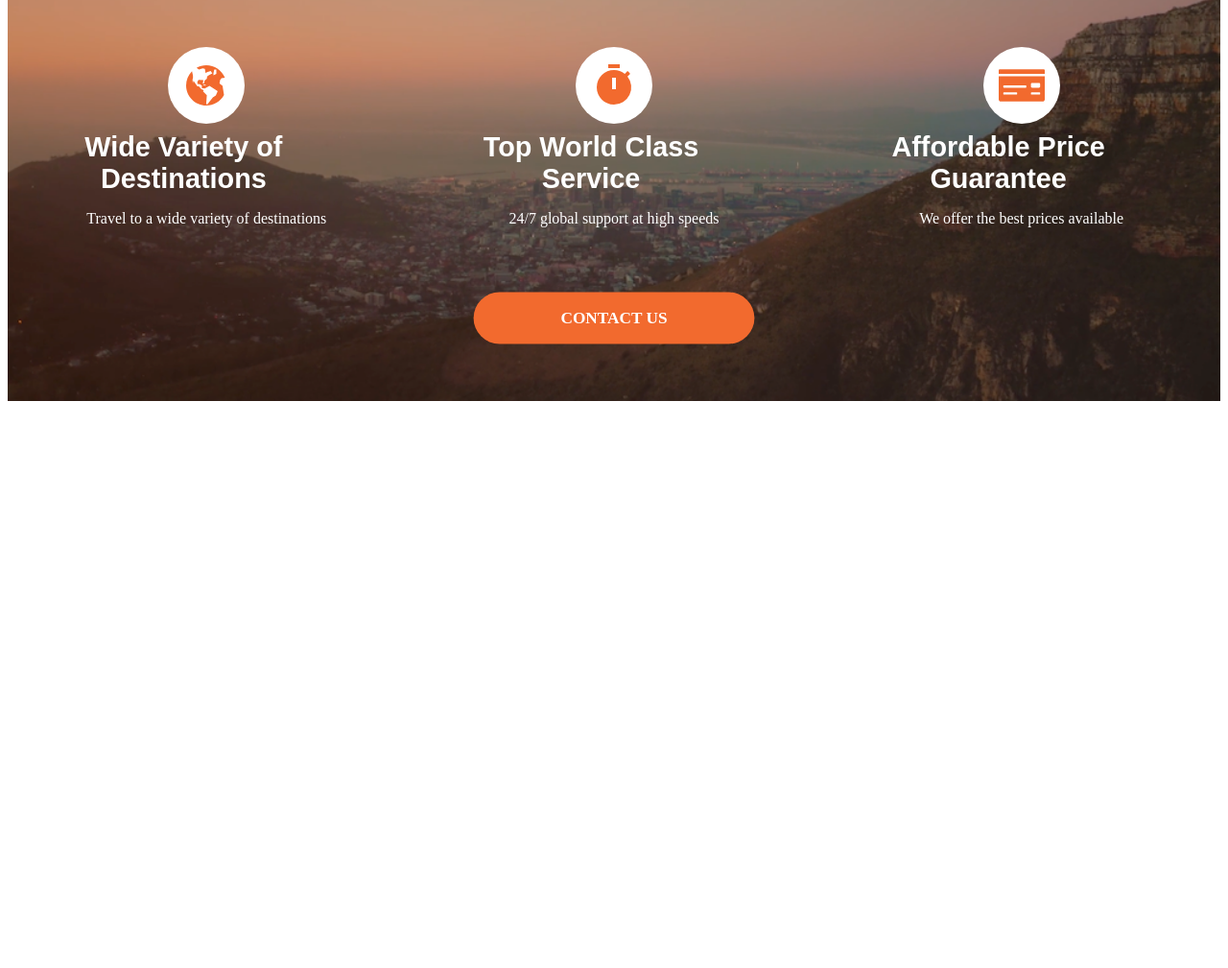
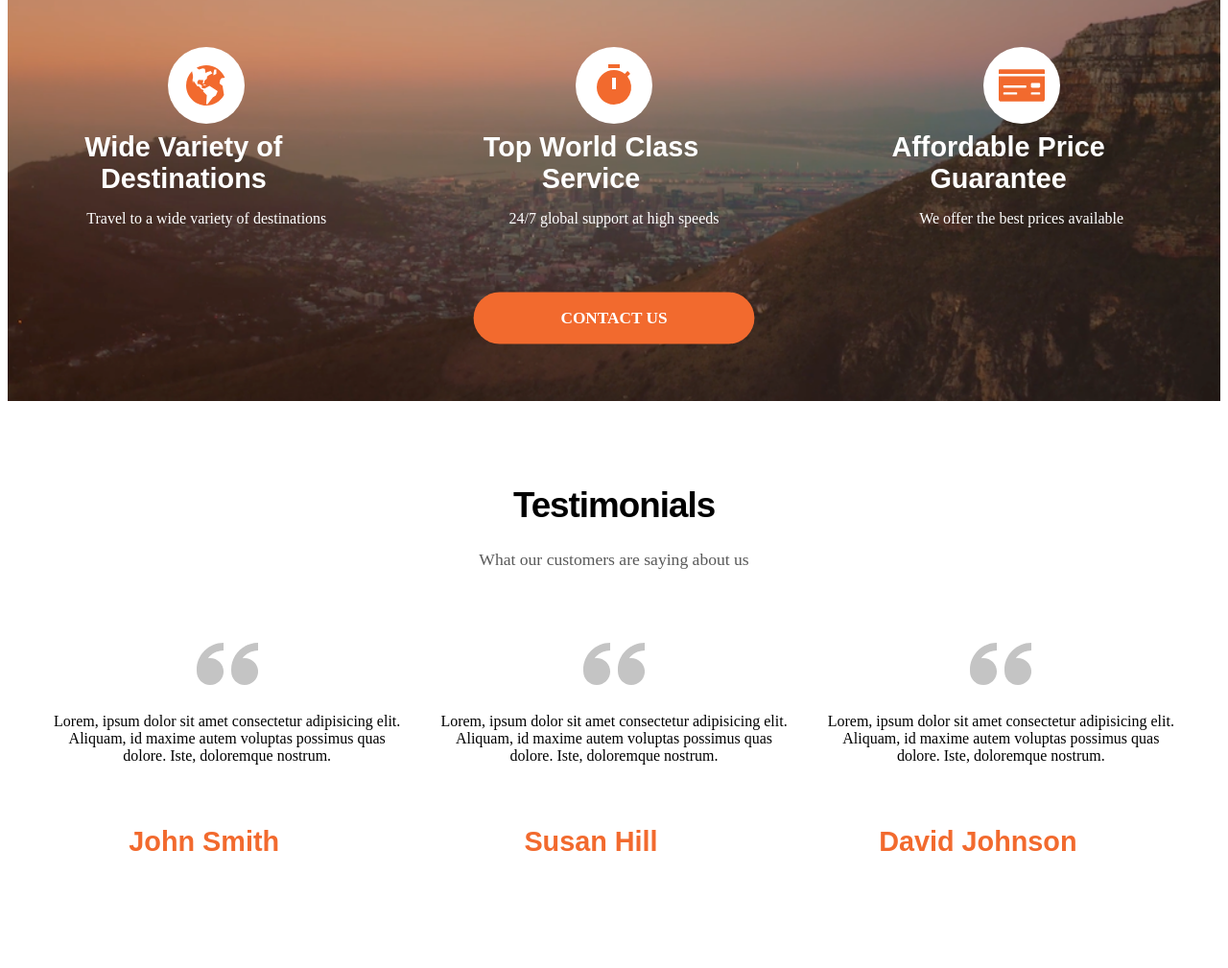
Before and after one commit to magacula/react-gatsby-travel-website, a Gatsby site: page / in a window 1280 px wide. Shown: the part 1772-2781 px from the top of the page at 96% size. Before the commit the page ends 2198 px from the top, so only its background shows below. Built offline with nearby package versions, Linux system fonts and the light colour scheme; Gatsby itself is replaced by a stand-in of ours.

Commit message:
added testimonial section

```diff
--- /dev/null
+++ b/src/components/Testimonials.js
@@ -0,0 +1,78 @@
+import React from "react"
+import styled from "styled-components"
+import { Heading, Description } from "./HeadingsElements"
+import { ImQuotesLeft } from "react-icons/im"
+import {
+  Wrapper,
+  Box,
+  IconContainer,
+  IconBackground,
+  Title,
+  Des,
+} from "./Stats"
+
+export const Testimonials = () => {
+  return (
+    <TestContainer>
+      <Heading>Testimonials</Heading>
+      <Description>What our customers are saying about us</Description>
+      <TestWrapper>
+        {TestimonialInfo.map((item, index) => {
+          return (
+            <Box key={index}>
+              <IconContainer>
+                <IconBackground>
+                  <Quotes />
+                </IconBackground>
+              </IconContainer>
+              <TestDes>{item.quote}</TestDes>
+              <TestTitle>{item.name}</TestTitle>
+            </Box>
+          )
+        })}
+      </TestWrapper>
+    </TestContainer>
+  )
+}
+
+export default Testimonials
+
+const TestContainer = styled.div`
+  padding: 4rem calc((100vw - 1300px) / 2);
+  background: #fff;
+`
+
+const TestWrapper = styled(Wrapper)`
+  padding: 0 2rem;
+`
+
+const TestTitle = styled(Title)`
+  color: #f26a2e;
+`
+
+const TestDes = styled(Des)`
+  color: #000;
+`
+
+const Quotes = styled(ImQuotesLeft)`
+  fill: #c4c4c4;
+  font-size: 4rem;
+`
+
+const TestimonialInfo = [
+  {
+    quote:
+      "Lorem, ipsum dolor sit amet consectetur adipisicing elit. Aliquam, id maxime autem voluptas possimus quas dolore. Iste, doloremque nostrum.",
+    name: "John Smith",
+  },
+  {
+    quote:
+      "Lorem, ipsum dolor sit amet consectetur adipisicing elit. Aliquam, id maxime autem voluptas possimus quas dolore. Iste, doloremque nostrum.",
+    name: "Susan Hill",
+  },
+  {
+    quote:
+      "Lorem, ipsum dolor sit amet consectetur adipisicing elit. Aliquam, id maxime autem voluptas possimus quas dolore. Iste, doloremque nostrum.",
+    name: "David Johnson",
+  },
+]
--- a/src/pages/index.js
+++ b/src/pages/index.js
@@ -4,6 +4,7 @@ import Hero from "../components/Hero"
 import SEO from "../components/seo"
 import HomeNav from "../components/Navbar/HomeNav"
 import Stats from "../components/Stats"
+import Testimonials from "../components/Testimonials"
 
 const IndexPage = () => (
   <>
@@ -12,6 +13,7 @@ const IndexPage = () => (
     <Hero />
     <Destinations />
     <Stats />
+    <Testimonials />
   </>
 )
 
```
